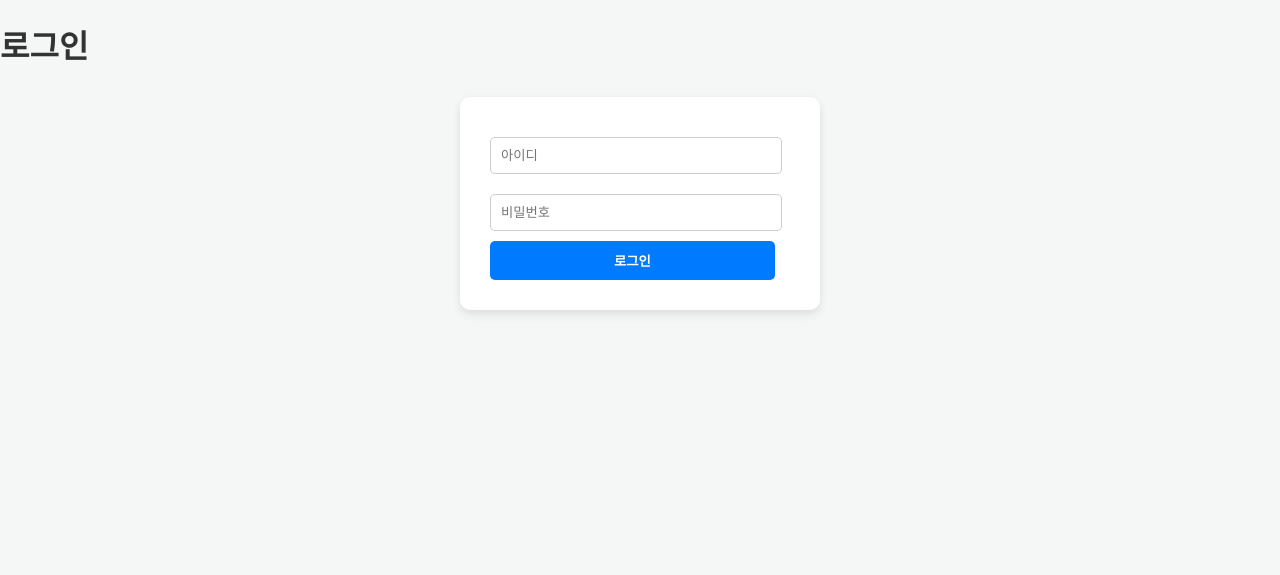
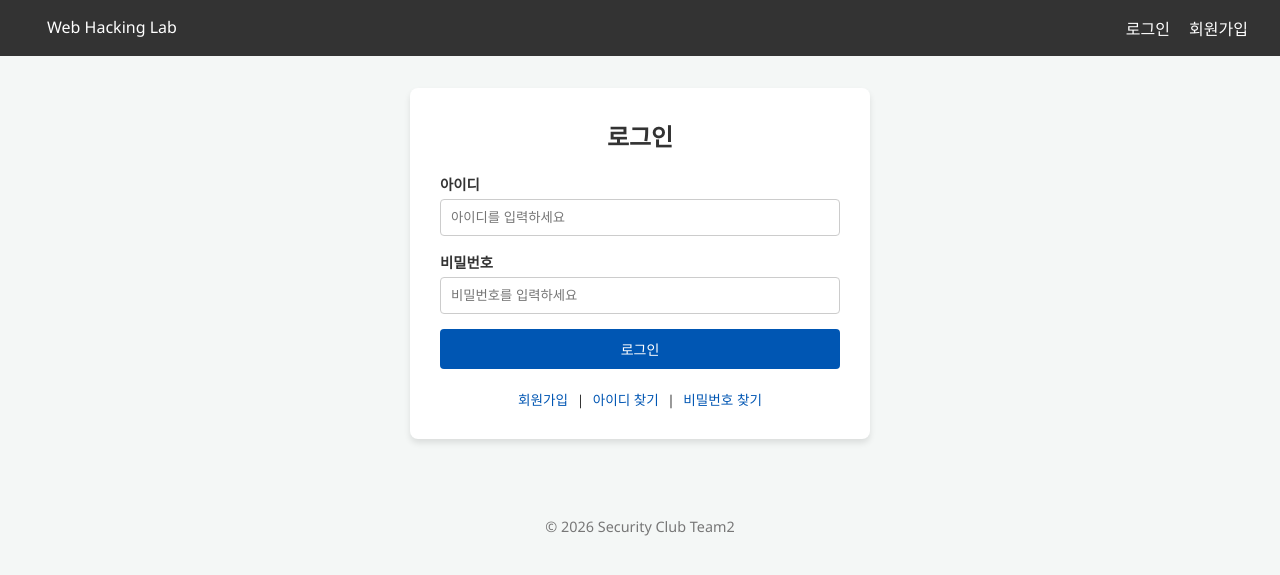
Before and after one commit to kangyeson/Security-Club-Team2, a Flask app: page /login in a window 1280 px wide. Shown: the top 575 px of the page. Run offline with Flask 3, Linux system fonts and the light colour scheme.

Commit message:
[Feat] 홈 화면, 회원가입, 로그인 화면 구현 (프론트)

```diff
--- a/app.py
+++ b/app.py
@@ -22,6 +22,18 @@ def home():
 def login():
     return render_template("login.html")
 
+@app.route("/signup")
+def signup():
+    return render_template("signup.html")
+
+@app.route("/find-id")
+def find_id():
+    return render_template("find_id.html")
+
+@app.route("/find-pw")
+def find_pw():
+    return render_template("find_pw.html")
+
 if __name__ == '__main__':
     # host='0.0.0.0'이 아니면 도커 외부에서 접속 불가
     app.run(host='0.0.0.0', port=5000)
--- /dev/null
+++ b/static/css/auth.css
@@ -0,0 +1,50 @@
+/* 회원가입, 로그인 공통 폼 스타일 */
+.auth-container {
+    max-width: 400px;
+    margin: 0 auto;
+    background: white;
+    padding: 30px;
+    border-radius: 8px;
+    box-shadow: 0 4px 6px rgba(0,0,0,0.1);
+}
+
+.auth-container h2 {
+    text-align: center;
+    margin-top: 0;
+    margin-bottom: 20px;
+}
+
+.form-group {
+    margin-bottom: 15px;
+}
+
+.form-group label {
+    display: block;
+    margin-bottom: 5px;
+    font-weight: bold;
+    font-size: 0.9em;
+}
+
+.form-group input {
+    width: 100%;
+    padding: 10px;
+    border: 1px solid #ccc;
+    border-radius: 4px;
+    box-sizing: border-box; /* 패딩 포함 너비 계산 */
+}
+
+.auth-links {
+    text-align: center;
+    margin-top: 20px;
+    font-size: 0.85em;
+}
+
+.auth-links a {
+    color: var(--primary-color);
+    text-decoration: none;
+    margin: 0 5px;
+}
+
+.auth-links a:hover {
+    text-decoration: underline;
+}
--- a/static/css/login.css
+++ /dev/null
@@ -1,30 +0,0 @@
-form {
-    background: white;
-    width: 300px;
-    margin: 30px auto;
-    padding: 30px;
-    border-radius: 10px;
-    box-shadow: 0 4px 10px rgba(0,0,0,0.1);
-}
-
-input {
-    width: 90%;
-    padding: 10px;
-    margin: 10px 0;
-    border: 1px solid #ccc;
-    border-radius: 5px;
-}
-
-button {
-    width: 95%;
-    padding: 10px;
-    background-color: #007bff;
-    border: none;
-    color: white;
-    font-weight: bold;
-    border-radius: 5px;
-}
-
-button:hover {
-    background-color: #0056b3;
-}
--- a/static/js/common.js
+++ /dev/null
@@ -1,3 +0,0 @@
-function showMessage(msg) {
-    alert(msg);
-}
--- a/static/js/index.js
+++ /dev/null
@@ -1,4 +0,0 @@
-function reflectInput() {
-    const input = document.getElementById("testInput").value;
-    document.getElementById("result").innerHTML = input;
-}
--- a/static/js/login.js
+++ /dev/null
@@ -1 +0,0 @@
-console.log("login page loaded");
--- a/templates/login.html
+++ b/templates/login.html
@@ -1,25 +1,34 @@
-<!DOCTYPE html>
-<html>
-<head>
-    <title>Login</title>
+{% extends "base.html" %}
 
-    <!-- CSS -->
-    <link rel="stylesheet" href="{{ url_for('static', filename='css/common.css') }}">
-    <link rel="stylesheet" href="{{ url_for('static', filename='css/login.css') }}">
-</head>
-<body>
+{% block title %}로그인 - Security Lab{% endblock %}
 
-    <h1>로그인</h1>
+{% block extra_css %}
+<link rel="stylesheet" href="{{ url_for('static', filename='css/auth.css') }}">
+{% endblock %}
 
-    <form method="POST" action="/login">
-        <input type="text" name="id" placeholder="아이디"><br>
-        <input type="password" name="pw" placeholder="비밀번호"><br>
-        <button type="submit">로그인</button>
+{% block content %}
+<div class="auth-container">
+    <h2>로그인</h2>
+    <form method="POST" action="/login" class="auth-form">
+        <div class="form-group">
+            <label for="user_id">아이디</label>
+            <input type="text" id="user_id" name="id" placeholder="아이디를 입력하세요" required>
+        </div>
+        <div class="form-group">
+            <label for="user_pw">비밀번호</label>
+            <input type="password" id="user_pw" name="pw" placeholder="비밀번호를 입력하세요" required>
+        </div>
+        <button type="submit" class="btn btn-primary btn-block">로그인</button>
     </form>
 
-    <!-- JS -->
-    <script src="{{ url_for('static', filename='js/common.js') }}"></script>
-    <script src="{{ url_for('static', filename='js/login.js') }}"></script>
+    <div class="auth-links">
+        <a href="/signup">회원가입</a> |
+        <a href="/find-id">아이디 찾기</a> |
+        <a href="/find-pw">비밀번호 찾기</a>
+    </div>
+</div>
+{% endblock %}
 
-</body>
-</html>
+{% block extra_js %}
+<script src="{{ url_for('static', filename='js/login.js') }}"></script>
+{% endblock %}
```
Also changed, not shown: static/js/signup.js (added, +75 -0 lines), templates/index.html (+27 -24 lines), templates/signup.html (added, +72 -0 lines).
